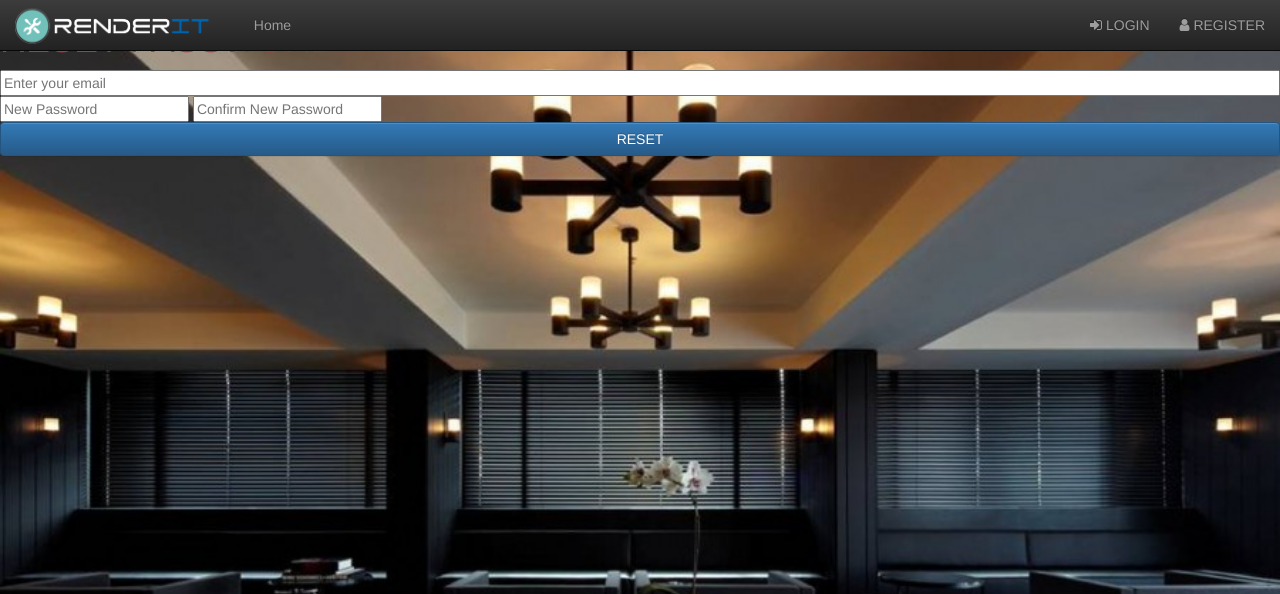
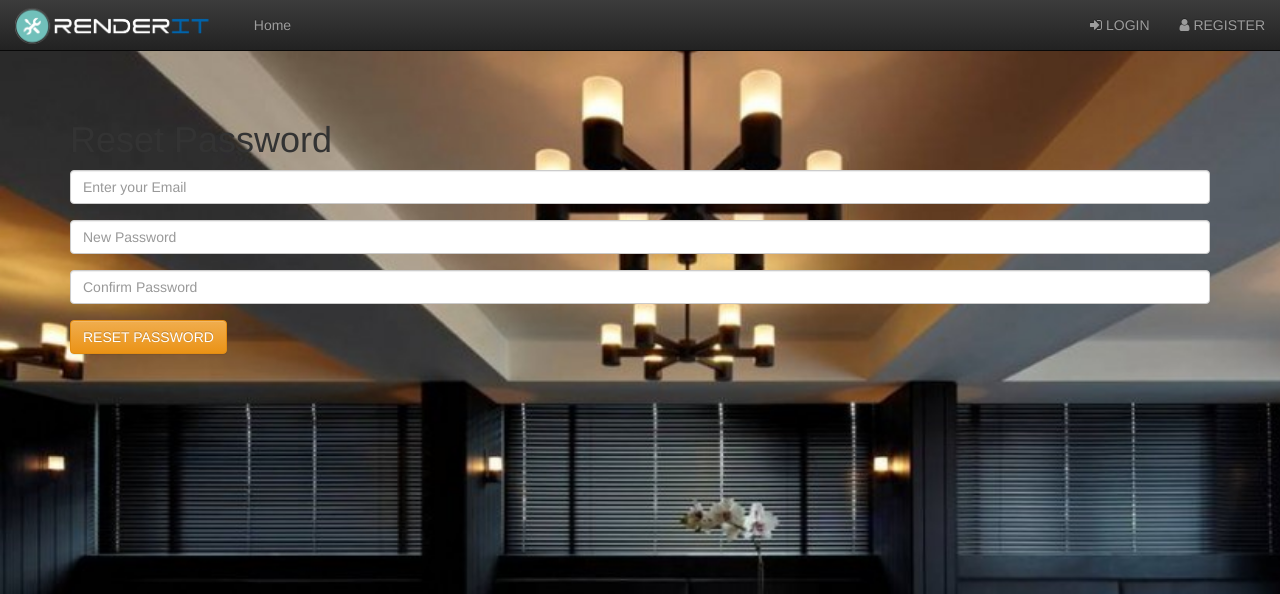
Before and after one commit to jamesabalos/WebTech-Lab-Finals, a PHP site: page /forgot.php in a window 1280 px wide. Shown: the top 594 px of the page. Run offline with PHP 8.4, Linux system fonts and the light colour scheme; some libraries are stand-ins or nearby versions.

Commit message:
Redesigned the Forgot Password php

```diff
--- a/AdminModule/forgot.php
+++ b/AdminModule/forgot.php
@@ -97,20 +97,25 @@ session_start();
 
 <body>
 
-	<div class="body-content">
-	   <div class="body-content-module">
-		<div class="errorDetails">
-			<h1 class="errorDetailsHeading">Reset Password</h1>
-			<form action="forgot.php" method="POST" enctype="multipart/form-data" autocomplete="off">
-				<input type="email" name="email" placeholder="Enter your email" required />
-				<!-- <a href="index.php"><button class="btn btn-primary">Confirm</button></a> -->
-				<input type="text" name="newPassword" placeholder="New Password" required />
-				<input type="text" name="confirmNewPassword" placeholder="Confirm New Password" required />
-				<input type="submit" value="RESET" name="resetPassword" class="btn btn-block btn-primary" />
-			</form>
-		</div>
-	  </div>
-	</div>
+  <div class="container containerPassword">
+    <div class="row">
+        <div class="col-md-12">
+
+          <h1 class="forgotHeading">Reset Password</h1>
+
+          <form class="form" action="forgot.php" method="POST" enctype="multipart/form-data" autocomplete="off">
+            <input class="form-control" type="email" placeholder="Enter your Email" name="email" required/>
+            <p class="break"></p>
+            <input class="form-control" type="password" placeholder="New Password" name="newPassword" required/>
+            <p class="break"></p>
+            <input class="form-control" type="password" placeholder="Confirm Password" name="confirmNewPassword" required/>
+            <p class="break"></p>
+            <input type="submit" value="RESET PASSWORD" name="resetPassword" class="btn btn-warning" />
+          </form>
+
+        </div>
+    </div>
+  </div>
 
 </body>
 </html>
--- a/AdminModule/public/css/footer.css
+++ b/AdminModule/public/css/footer.css
@@ -7,7 +7,6 @@
 	font: bold 16px sans-serif;
 
 	padding: 55px 50px;
-	margin-top: 80px;
 }
 
 .footer-distributed .footer-left,
--- a/AdminModule/public/css/style.css
+++ b/AdminModule/public/css/style.css
@@ -16,7 +16,7 @@
 	text-transform: uppercase;
 }
 .break{
-	padding: 50px;
+	padding: 3px !important;
 }
 
 /* Add a gray background color and some padding to the footer */
@@ -33,3 +33,14 @@
 	display: none;
 }
 }
+h1.headingHome{
+	padding: 50px;
+	color: #267499;
+	font-size: 3.3em;
+}
+p.headingParagraph{
+	font-size: 1.3em;
+}
+.containerPassword{
+	margin-top:100px;
+}
```
Also changed, not shown: AdminModule/index.html (+31 -17 lines), AdminModule/favicon.ico (deleted).
